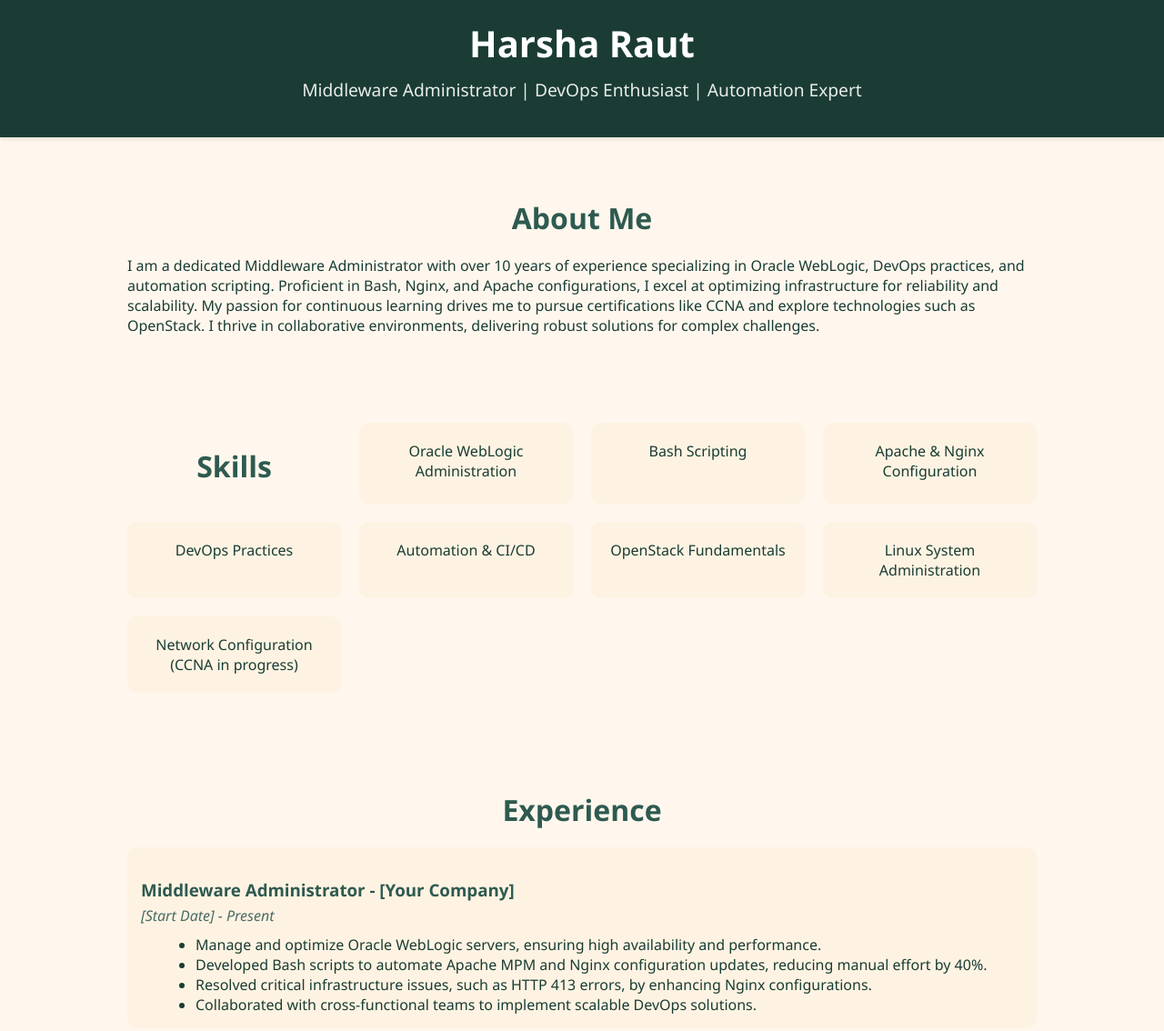
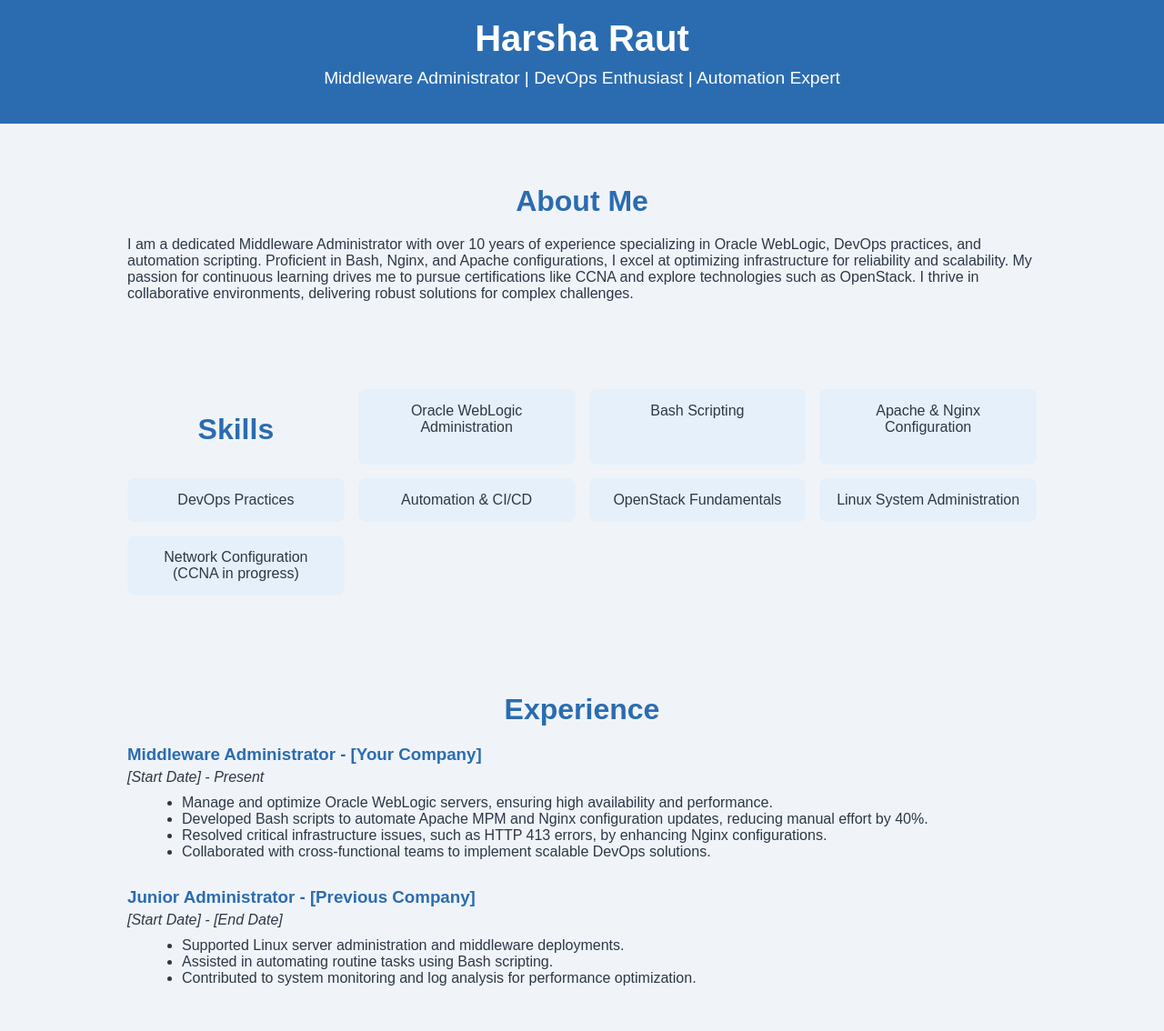
Before and after one commit to HarshaRaut04/My_Portfolio, a plain HTML site: page index.html in a window 1280 px wide. Shown: the top 1134 px of the page at 91% size. Drawn offline with Linux system fonts and the light colour scheme.

Commit message:
Update index.html

```diff
--- a/index.html
+++ b/index.html
@@ -7,16 +7,15 @@
   <style>
     body {
       margin: 0;
-      font-family: 'Segoe UI', Arial, sans-serif; /* Updated font for a modern feel */
-      background-color: #fff7ed; /* Warm cream background */
-      color: #1a3c34; /* Deep green for text */
+      font-family: Arial, sans-serif;
+      background-color: #f0f4f8; /* Soft light gray-blue background */
+      color: #2d3748; /* Dark gray for text */
     }
     header, footer {
-      background-color: #1a3c34; /* Deep green for header/footer */
+      background-color: #2b6cb0; /* Calming blue for header/footer */
       color: #ffffff;
       text-align: center;
       padding: 20px 10px;
-      box-shadow: 0 2px 4px rgba(0, 0, 0, 0.1); /* Subtle shadow for depth */
     }
     header h1 {
       margin: 0;
@@ -25,7 +24,6 @@
     header p {
       margin-top: 10px;
       font-size: 1.2em;
-      opacity: 0.9; /* Slightly faded for elegance */
     }
     section {
       padding: 40px 20px;
@@ -36,37 +34,29 @@
       text-align: center;
       margin-bottom: 20px;
       font-size: 2em;
-      color: #2e5a50; /* Slightly lighter green for headings */
+      color: #2b6cb0; /* Matching blue for headings */
     }
     .skills, .projects, .certifications {
       display: grid;
       grid-template-columns: repeat(auto-fit, minmax(200px, 1fr));
-      gap: 20px; /* Increased gap for better spacing */
+      gap: 15px;
     }
     .skills div, .projects div, .certifications div {
-      background-color: #fef3e2; /* Light cream for cards */
-      padding: 20px;
-      border-radius: 10px;
+      background-color: #e6f0fa; /* Light blue-gray for cards */
+      padding: 15px;
+      border-radius: 8px;
       text-align: center;
-      transition: transform 0.2s; /* Smooth hover effect */
-    }
-    .skills div:hover, .projects div:hover, .certifications div:hover {
-      transform: translateY(-5px); /* Lift effect on hover */
     }
     .experience div {
       margin-bottom: 30px;
-      padding: 15px;
-      background-color: #fef3e2; /* Matching cream for experience cards */
-      border-radius: 10px;
     }
     .experience h3 {
       margin-bottom: 5px;
-      color: #2e5a50; /* Green for experience headings */
+      color: #2b6cb0; /* Blue for experience headings */
     }
     .experience p {
       margin: 5px 0;
       font-style: italic;
-      color: #4a6b66; /* Muted green for secondary text */
     }
     .experience ul {
       margin: 10px 0 0 20px;
@@ -75,12 +65,12 @@
       margin: 5px 0;
     }
     a {
-      color: #f28c38; /* Coral for links */
+      color: #319795; /* Teal for links */
       text-decoration: none;
     }
     a:hover {
       text-decoration: underline;
-      color: #d97706; /* Darker coral on hover */
+      color: #2c7a7b; /* Slightly darker teal on hover */
     }
     @media (max-width: 600px) {
       header h1 {
@@ -88,9 +78,6 @@
       }
       header p {
         font-size: 1em;
-      }
-      .skills, .projects, .certifications {
-        grid-template-columns: 1fr; /* Stack cards on small screens */
       }
     }
   </style>
```
